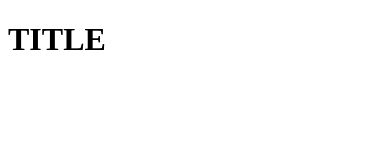
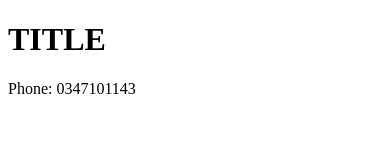
Before and after one commit to naminc/git-exercise-cnpm, a plain HTML site: page index.html in a window 390 px wide. Drawn offline with Linux system fonts and the light colour scheme.

Commit message:
Hotfix: add phone number

```diff
--- a/index.html
+++ b/index.html
@@ -8,5 +8,6 @@
 </head>
 <body>
     <h1>TITLE</h1>
+    <p>Phone: 0347101143</p>
 </body>
 </html>
```
